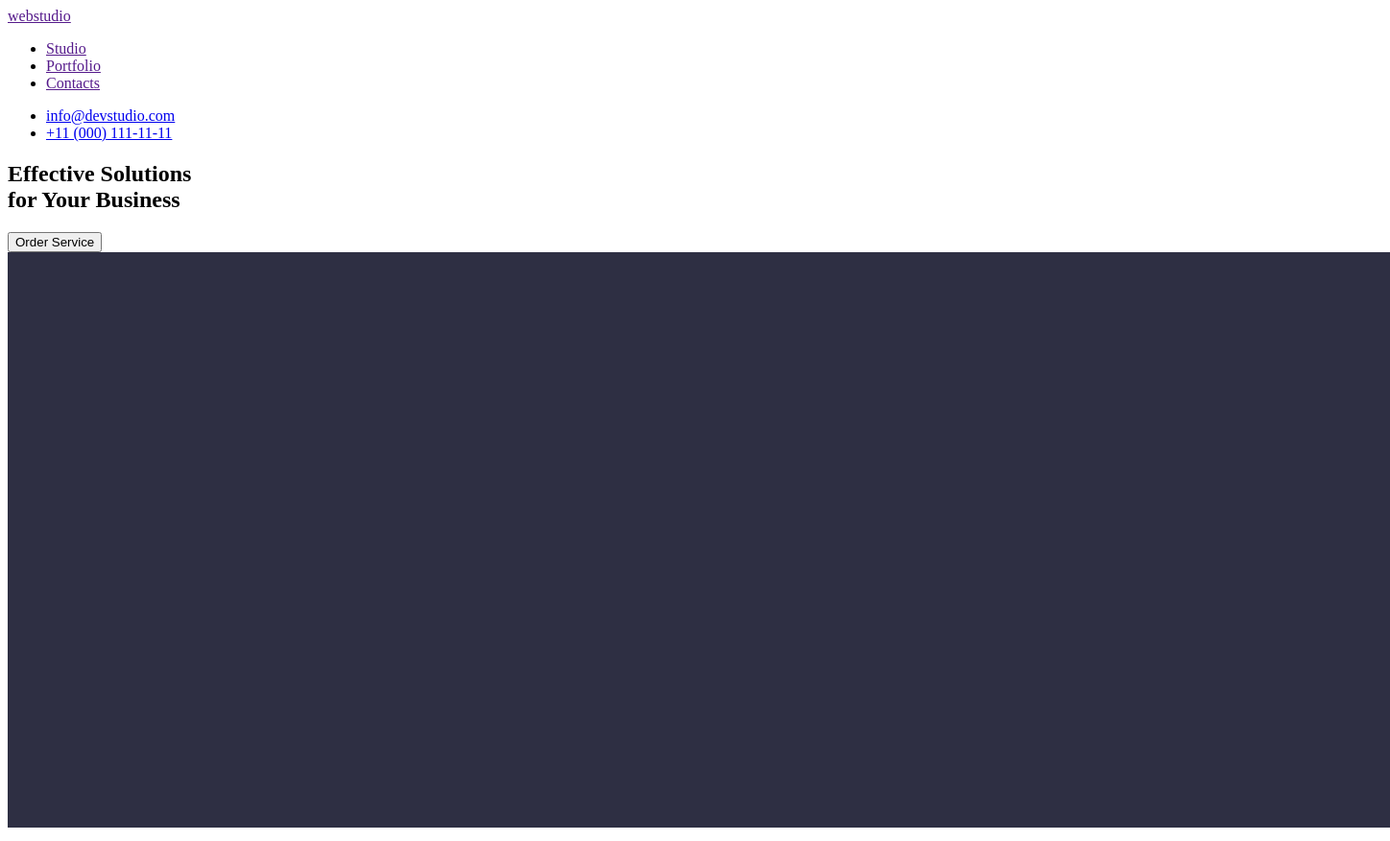
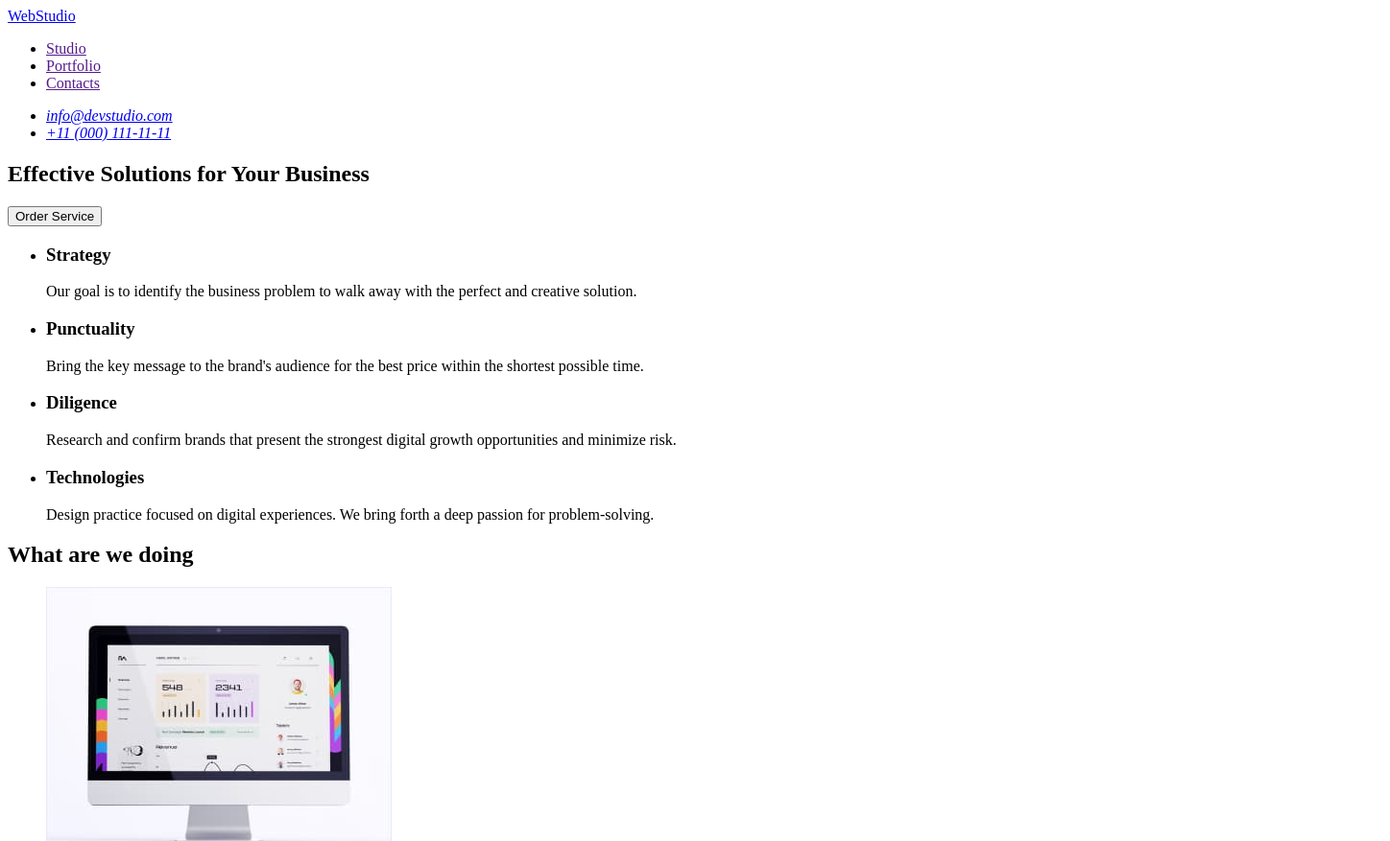
Before and after one commit to Viktor358/goit-markup-hw-01, a plain HTML site: page index.html in a window 1280 px wide. Shown: the top 877 px of the page at 96% size, 1448 px wide, since content can reach past the window. Drawn offline with Linux system fonts and the light colour scheme.

Commit message:
Partial bug fixes

```diff
--- a/index.html
+++ b/index.html
@@ -10,7 +10,7 @@
     <header>
         <nav>
             <!-- Menu navigation -->
-            <a href="">webstudio</a>
+            <a href="./index.html">WebStudio</a>
             <ul>
               <li><a href="">Studio</a></li>
               <li><a href="">Portfolio</a></li>
@@ -18,18 +18,18 @@
             </ul>
         </nav>
         <!-- Contacts -->
-            <ul>
-              <li><a href="mailto:info@devstudio.com">info@devstudio.com</a></li>
-              <li><a href="tel:+110001111111">+11 (000) 111-11-11</a></li>
-            </ul>
+            <address>
+                <ul>
+                <li><a href="mailto:info@devstudio.com">info@devstudio.com</a></li>
+                <li><a href="tel:+110001111111">+11 (000) 111-11-11</a></li>
+                </ul>
+            </address>
     </header>
     <main>
     <section>
         <!-- Hero -->
-        <h1>Effective Solutions<br>for Your Business</h1>
+        <h1>Effective Solutions for Your Business</h1>
         <button type="button">Order Service</button>
-        <img src="./img/general/hero-dark-bg.jpg" alt="Hero image" width="1440">
-
     </section>
     <section>
         <ul>
@@ -99,8 +99,7 @@
     </section>
 </main>
 <footer>
-    <img src="./img/general/footer-dark-bg.jpg" alt="Banner" width="1440">
-    <a href="">WEBSTUDIO</a>
+    <a href="./index.html">WebStudio</a>
     <p>Increase the flow of customers and sales for your business with digital marketing & growth solutions.</p>
 </footer>
 </body>
```
